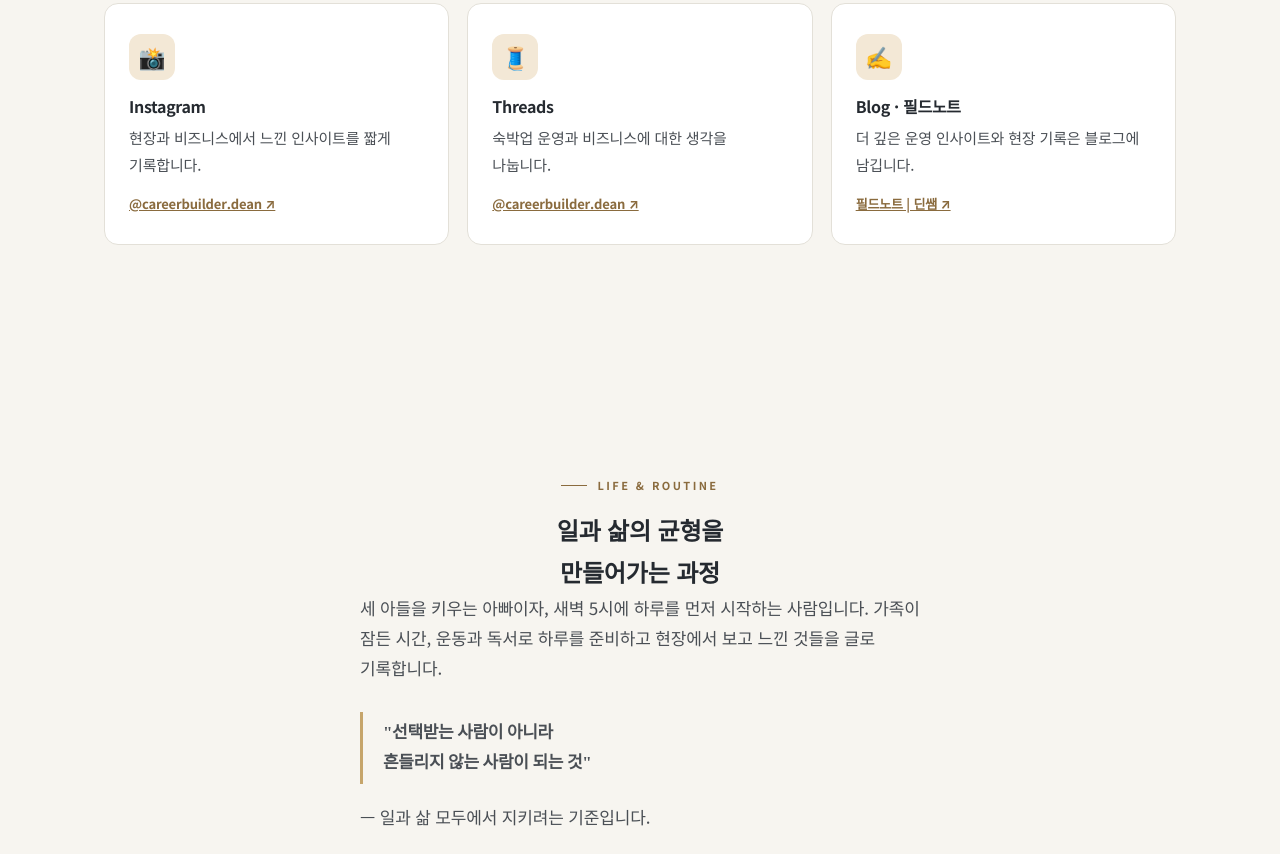
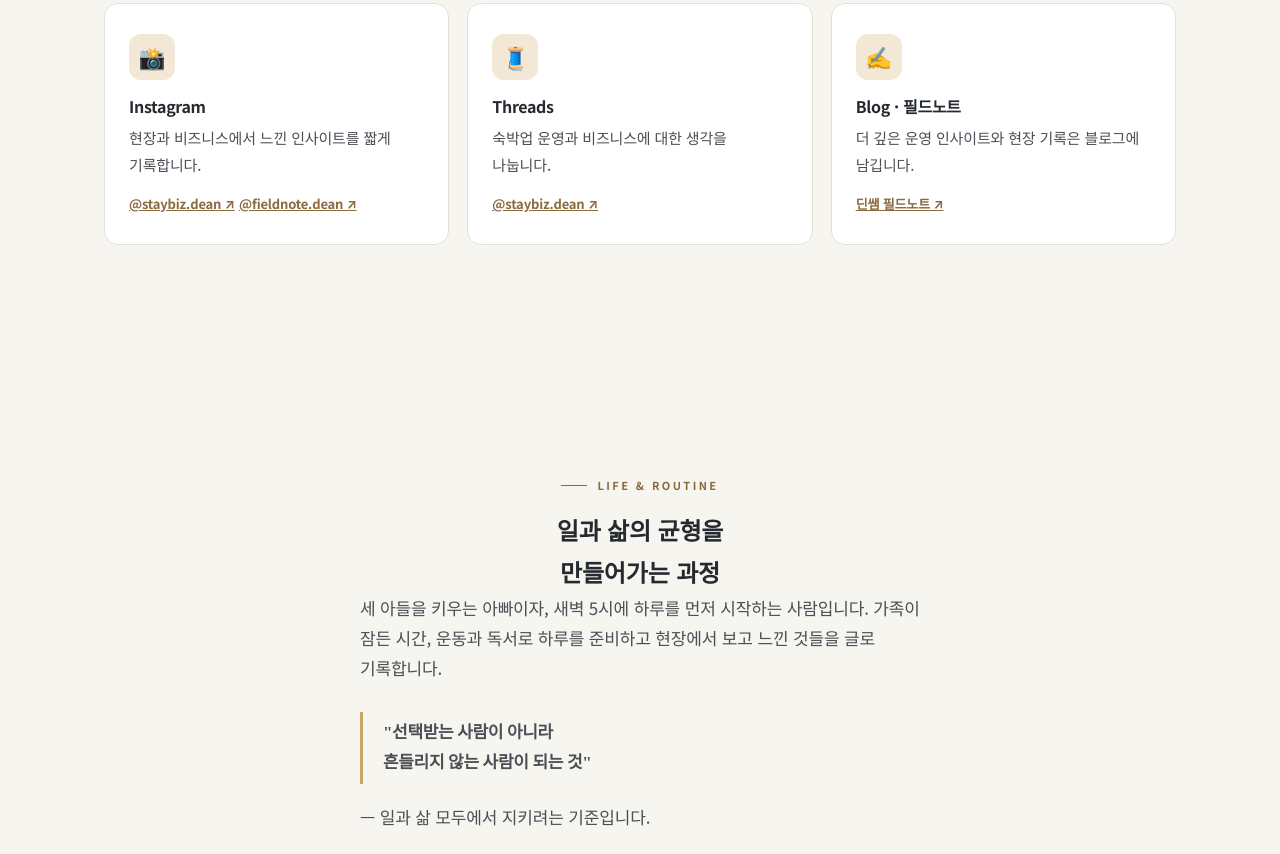
Before and after one commit to hseui87-crypto/deanssaem-test, a plain HTML site: page index.html in a window 1280 px wide. Shown: the part 5846-6700 px from the top of the page. Drawn offline with Linux system fonts and the light colour scheme.

Commit message:
SNS 계정 핸들 변경: @careerbuilder.dean -> @staybiz.dean / @fieldnote.dean
Instagram 2개 계정(@staybiz.dean, @fieldnote.dean), Threads
@staybiz.dean, Blog 표시명 '딘쌤 필드노트'로 #insight 카드, #contact
contact-lines, JSON-LD sameAs를 모두 갱신. 블로그 실제 URL은 변경 없음.

Co-Authored-By: Claude Sonnet 5 <noreply@anthropic.com>
Claude-Session: https://claude.ai/code/session_01HBA76k7CGHDYBmFZt1hsK1

```diff
--- a/index.html
+++ b/index.html
@@ -905,19 +905,20 @@ html.js .reveal.in{ opacity:1; transform:none; }
         <div class="field-ico" aria-hidden="true">📸</div>
         <h3>Instagram</h3>
         <p>현장과 비즈니스에서 느낀 인사이트를 짧게 기록합니다.</p>
-        <a href="https://www.instagram.com/careerbuilder.dean/" target="_blank" rel="noopener" style="display:inline-block;margin-top:14px;font-size:13px;font-weight:700;color:var(--gold-dark);">@careerbuilder.dean ↗</a>
+        <a href="https://www.instagram.com/staybiz.dean/" target="_blank" rel="noopener" style="display:inline-block;margin-top:14px;font-size:13px;font-weight:700;color:var(--gold-dark);">@staybiz.dean ↗</a>
+        <a href="https://www.instagram.com/fieldnote.dean/" target="_blank" rel="noopener" style="display:inline-block;margin-top:8px;font-size:13px;font-weight:700;color:var(--gold-dark);">@fieldnote.dean ↗</a>
       </article>
       <article class="field reveal">
         <div class="field-ico" aria-hidden="true">🧵</div>
         <h3>Threads</h3>
         <p>숙박업 운영과 비즈니스에 대한 생각을 나눕니다.</p>
-        <a href="https://www.threads.com/@careerbuilder.dean" target="_blank" rel="noopener" style="display:inline-block;margin-top:14px;font-size:13px;font-weight:700;color:var(--gold-dark);">@careerbuilder.dean ↗</a>
+        <a href="https://www.threads.com/@staybiz.dean" target="_blank" rel="noopener" style="display:inline-block;margin-top:14px;font-size:13px;font-weight:700;color:var(--gold-dark);">@staybiz.dean ↗</a>
       </article>
       <article class="field reveal">
         <div class="field-ico" aria-hidden="true">✍️</div>
         <h3>Blog · 필드노트</h3>
         <p>더 깊은 운영 인사이트와 현장 기록은 블로그에 남깁니다.</p>
-        <a href="https://m.blog.naver.com/careerbuilder_dean" target="_blank" rel="noopener" style="display:inline-block;margin-top:14px;font-size:13px;font-weight:700;color:var(--gold-dark);">필드노트 | 딘쌤 ↗</a>
+        <a href="https://m.blog.naver.com/careerbuilder_dean" target="_blank" rel="noopener" style="display:inline-block;margin-top:14px;font-size:13px;font-weight:700;color:var(--gold-dark);">딘쌤 필드노트 ↗</a>
       </article>
     </div>
   </div>
@@ -1182,9 +1183,9 @@ html.js .reveal.in{ opacity:1; transform:none; }
     <div class="contact-lines reveal">
       <span class="contact-item"><span class="c-ico" aria-hidden="true">📞</span><b>전화</b><a href="tel:01088229896">010-8822-9896</a></span>
       <span class="contact-item"><span class="c-ico" aria-hidden="true">📧</span><b>이메일</b><a href="mailto:hseui87@gmail.com">hseui87@gmail.com</a></span>
-      <span class="contact-item"><span class="c-ico" aria-hidden="true">📸</span><b>Instagram</b><a href="https://www.instagram.com/careerbuilder.dean/" target="_blank" rel="noopener">@careerbuilder.dean</a></span>
-      <span class="contact-item"><span class="c-ico" aria-hidden="true">🧵</span><b>Threads</b><a href="https://www.threads.com/@careerbuilder.dean" target="_blank" rel="noopener">@careerbuilder.dean</a></span>
-      <span class="contact-item"><span class="c-ico" aria-hidden="true">✍️</span><b>Blog</b><a href="https://m.blog.naver.com/careerbuilder_dean" target="_blank" rel="noopener">필드노트 | 딘쌤</a></span>
+      <span class="contact-item"><span class="c-ico" aria-hidden="true">📸</span><b>Instagram</b><a href="https://www.instagram.com/staybiz.dean/" target="_blank" rel="noopener">@staybiz.dean</a> · <a href="https://www.instagram.com/fieldnote.dean/" target="_blank" rel="noopener">@fieldnote.dean</a></span>
+      <span class="contact-item"><span class="c-ico" aria-hidden="true">🧵</span><b>Threads</b><a href="https://www.threads.com/@staybiz.dean" target="_blank" rel="noopener">@staybiz.dean</a></span>
+      <span class="contact-item"><span class="c-ico" aria-hidden="true">✍️</span><b>Blog</b><a href="https://m.blog.naver.com/careerbuilder_dean" target="_blank" rel="noopener">딘쌤 필드노트</a></span>
     </div>
   </div>
 </section>
@@ -1323,7 +1324,7 @@ html.js .reveal.in{ opacity:1; transform:none; }
       "image": "https://careerbuilder-dean.vercel.app/og-image.jpg",
       "email": "hseui87@gmail.com",
       "telephone": "+82-10-8822-9896",
-      "sameAs": ["https://www.instagram.com/careerbuilder.dean/", "https://www.threads.com/@careerbuilder.dean", "https://m.blog.naver.com/careerbuilder_dean"],
+      "sameAs": ["https://www.instagram.com/staybiz.dean/", "https://www.instagram.com/fieldnote.dean/", "https://www.threads.com/@staybiz.dean", "https://m.blog.naver.com/careerbuilder_dean"],
       "knowsAbout": ["숙박업 비즈니스", "호텔 운영", "B2B 영업", "사업개발", "숙박업 IT 솔루션", "디지털 전환", "운영 효율화", "고객경험(CX)", "호텔경영", "커리어 설계"],
       "worksFor": {
         "@type": "Organization",
```
